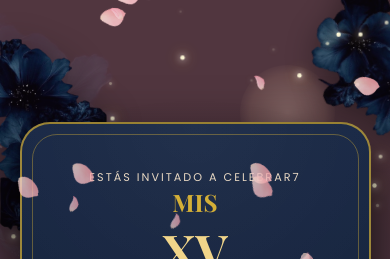
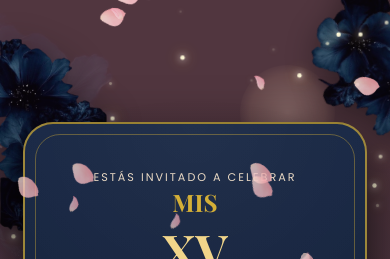
Before and after one commit to Lalo0731/invitacion-xv, a React (Vite) app: page / in a window 390 px wide. Shown: the top 259 px of the page. Built offline with nearby package versions, Linux system fonts and the light colour scheme.

Commit message:
Ajustando porta tarjeta part4

```diff
--- a/src/components/LoaderScreen.jsx
+++ b/src/components/LoaderScreen.jsx
@@ -84,7 +84,7 @@ export default function LoaderScreen({ onEnter }) {
         <div className="loader__card">
 
           <p className="loader__top">
-            ESTÁS INVITADO A CELEBRAR7
+            ESTÁS INVITADO A CELEBRAR
           </p>
 
           <h2 className="loader__mis">MIS</h2>
--- a/src/styles/components/loader.scss
+++ b/src/styles/components/loader.scss
@@ -555,7 +555,7 @@ transform:scale(1.4);
 
   .loader__card{
 
-    width:90%;
+    width:88%;
 
     min-height:500px;
 
```
